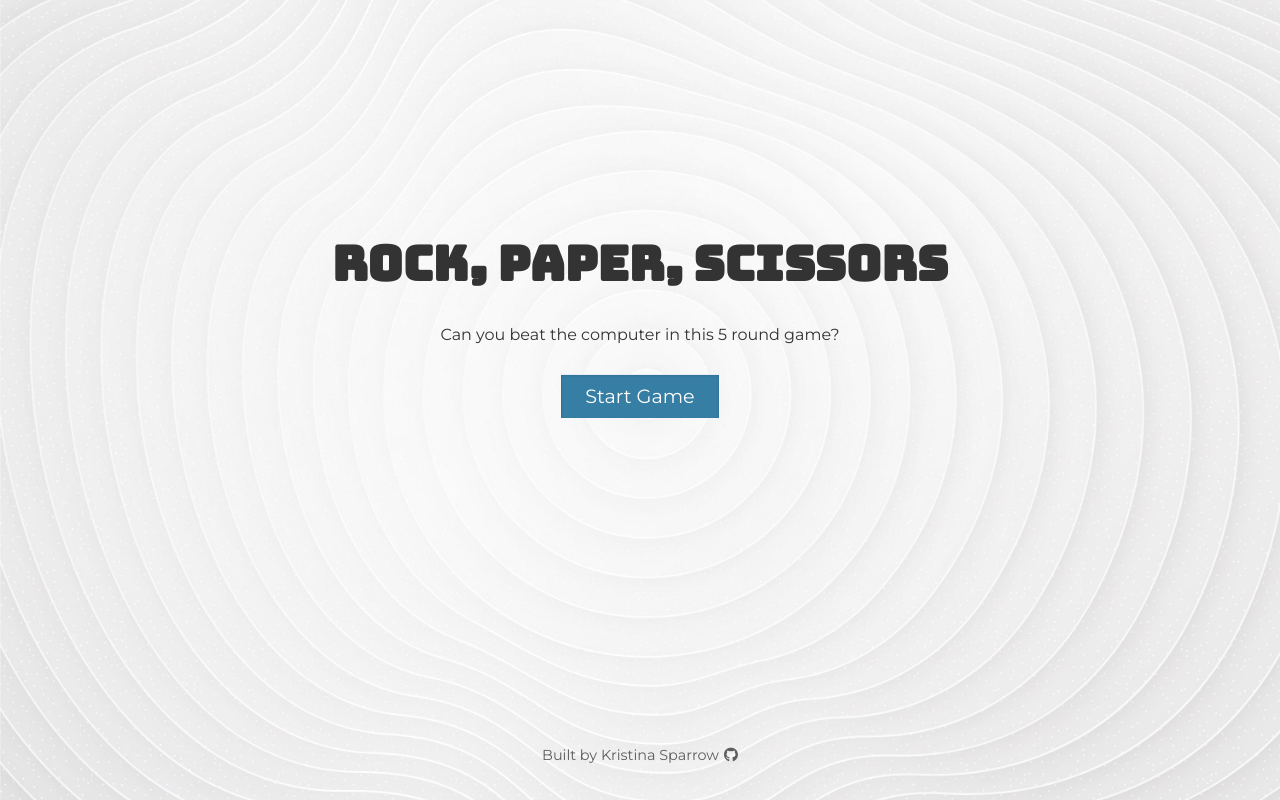
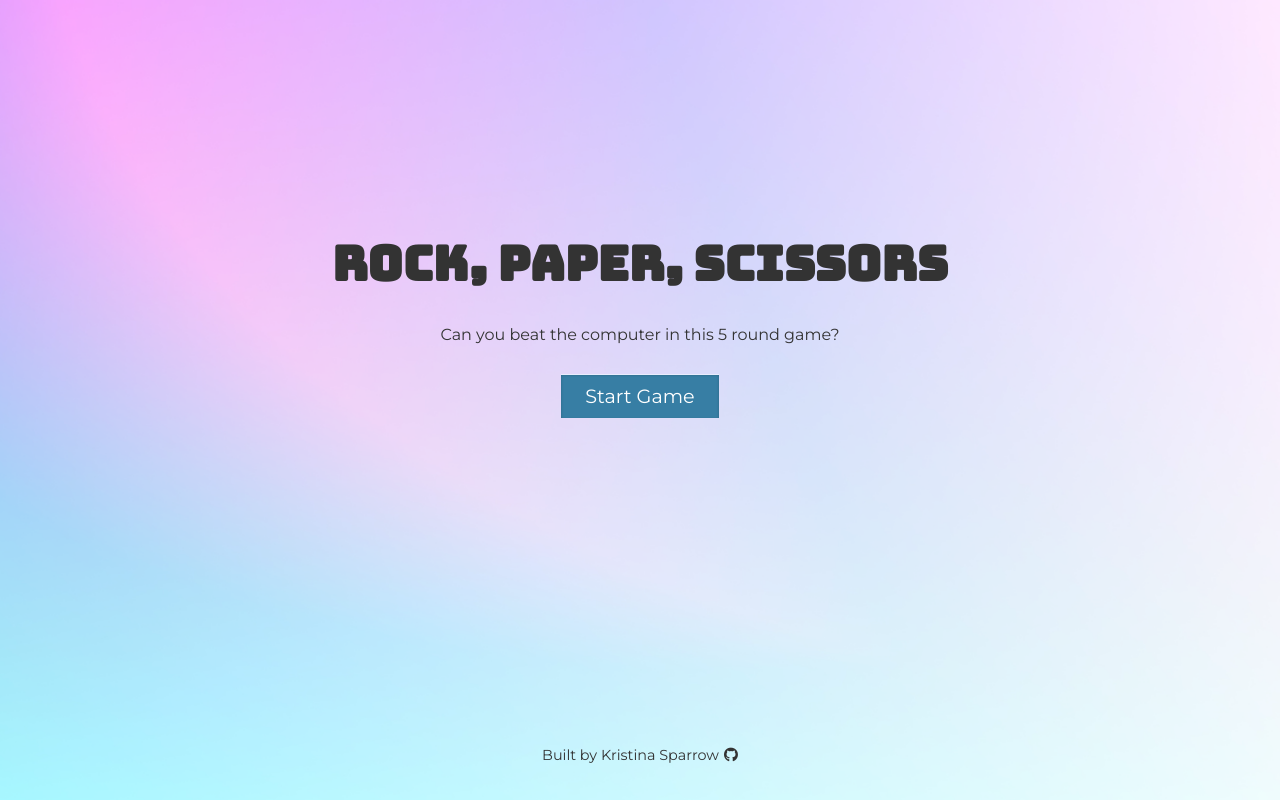
Before and after one commit to kristina-sparrow/rps, a plain HTML site: page index.html in a window 1280 px wide. Drawn offline with Linux system fonts and the light colour scheme.

Commit message:
Update background image

```diff
--- a/styles/index.scss
+++ b/styles/index.scss
@@ -20,10 +20,7 @@ $white: hsla(0, 0%, 100%, 1);
 
 html {
   scroll-behavior: smooth;
-  background: url("../assets/background.jpg");
-  background-repeat: no-repeat;
-  background-size: cover;
-  background-position: center;
+
   font-family: "Montserrat", sans-serif;
   font-weight: 400;
   font-size: 16px;
@@ -33,7 +30,11 @@ html {
 body {
   height: 100vh;
   width: 100%;
-  overflow: hidden;
+  background: url("../assets/background.png");
+  background-repeat: no-repeat;
+  background-size: cover;
+  background-position: center;
+  box-shadow: inset 0 0 0 1000px rgba(255, 255, 255, 0.3);
   position: relative;
 }
 
@@ -152,11 +153,10 @@ footer {
   padding-bottom: 20px;
   position: absolute;
   top: calc(100vh - 50px);
-  color: $gray;
+  color: $black;
   font-size: 0.9rem;
-
   i {
-    color: $gray;
+    color: $black;
   }
 }
 
```
Also changed, not shown: assets/background.jpg (deleted), assets/background.png (added), styles/index.css, 1 other file.
